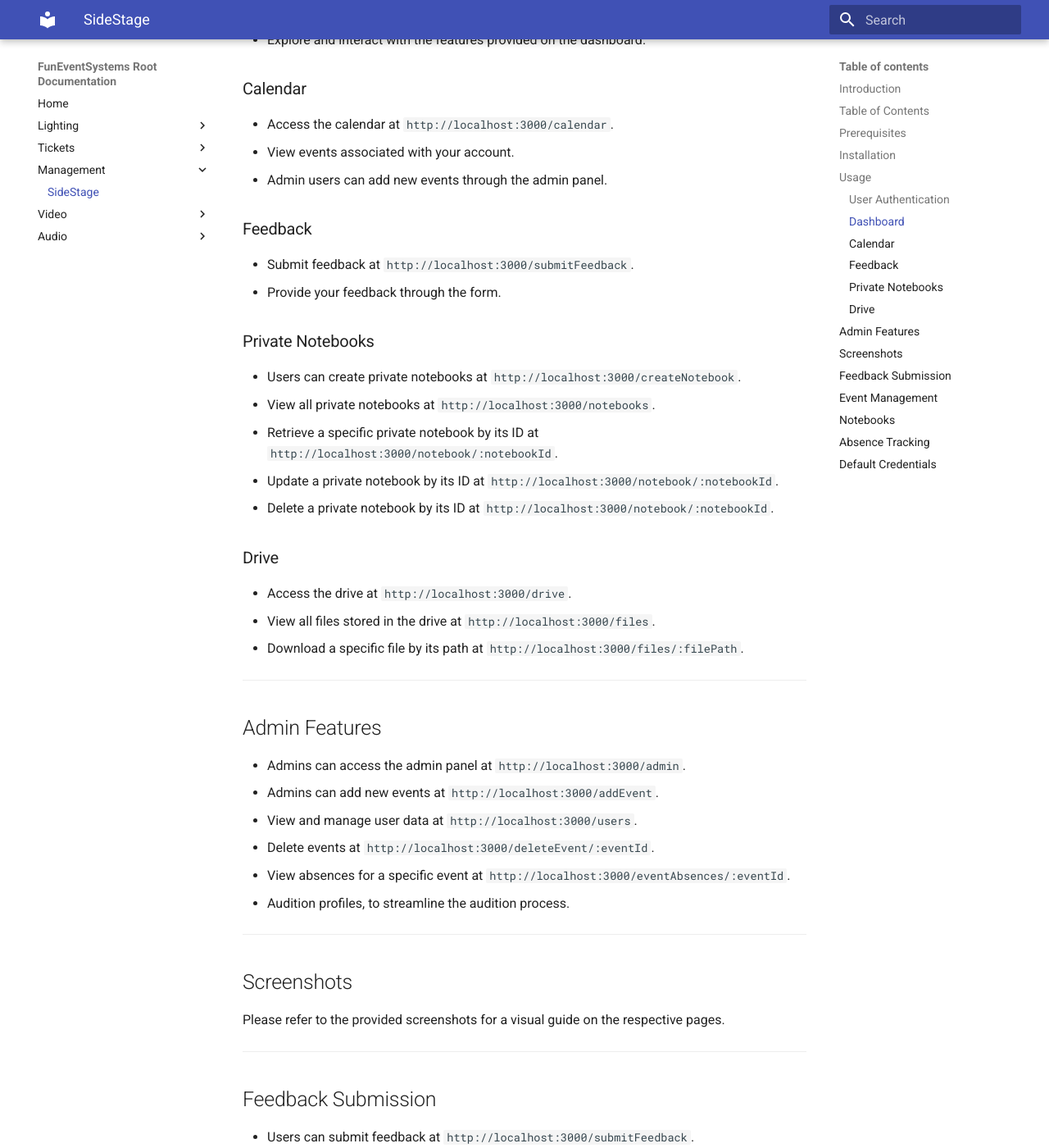
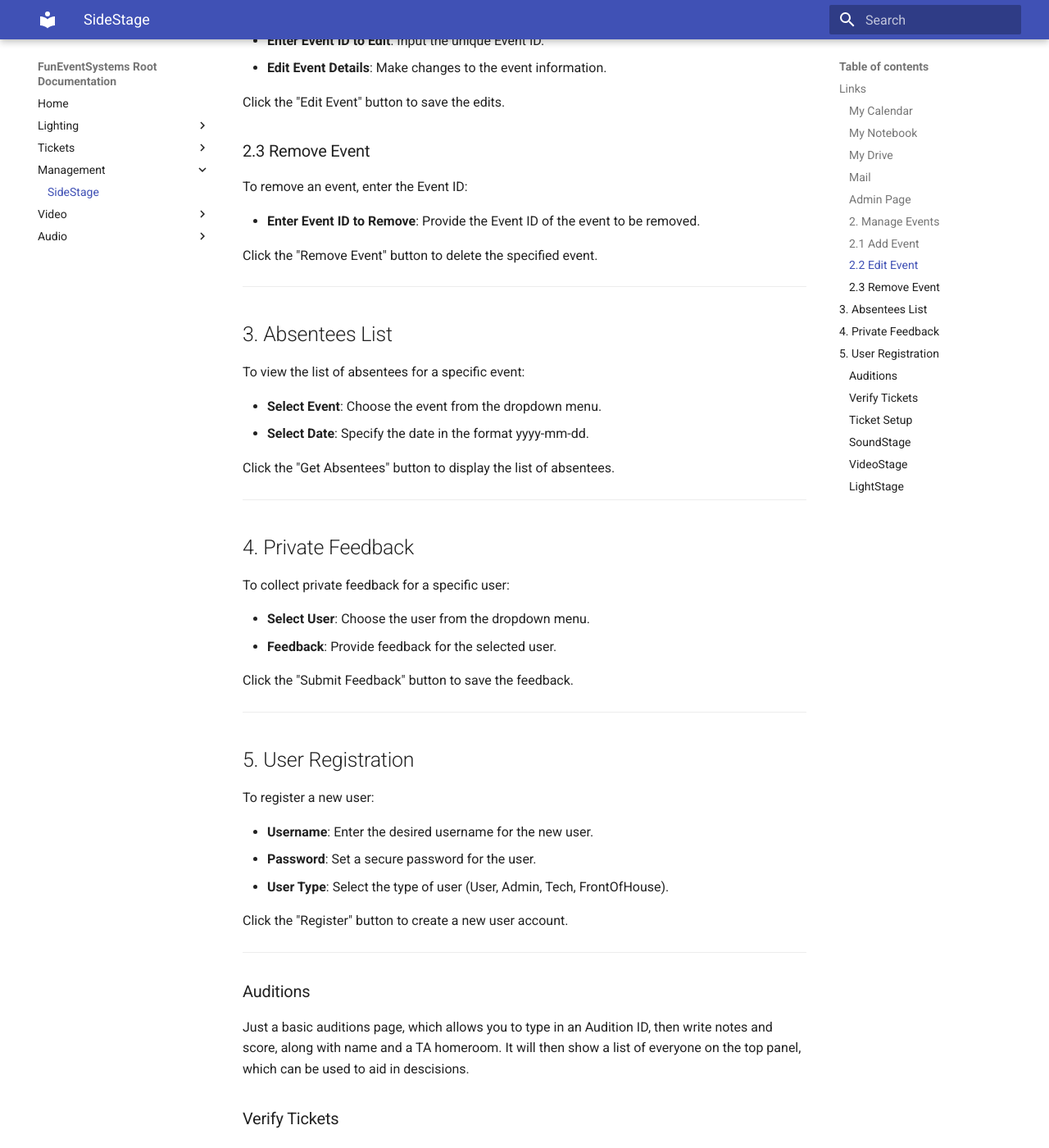
Before and after one commit to funeventsystems/documentation, an MkDocs documentation site: the page built from docs/team-manager.md, in a window 1280 px wide and 1400 px high, scrolled down 1855 px. Shown: the whole window at 82% size. Built offline with MkDocs 1.6.1 and Material for MkDocs 9.7.7, drawn with Linux system fonts in a browser that asks for light colours; some of the changed text lies outside the part shown.

Commit message:
Update team-manager.md

```diff
--- a/docs/team-manager.md
+++ b/docs/team-manager.md
@@ -1,156 +1,107 @@
-
 # SideStage Documentation
 
-## Introduction
+----
+After logging into sideStage you will be presented with a menu. This menu has a list of pages, clicking on the "Admin Links" text will open up the admin links.
 
-Welcome to the documentation for the SideStage application. This software is designed to facilitate team management by providing a suite of features including user authentication, calendar management, feedback submission, private notebooks, and drive functionalities. This documentation will guide you through the installation, setup, and usage of the application.
+## Links
+1. My Calendar
+2. My Notebook
+3. My Drive
+4. Mail
+5. Admin Page
+6. Auditions
+7. Verify Tickets
+8. Ticket Setup
+9. soundStage
+10. videoStage
+11. lightStage
+12. Logout
 
-## Table of Contents
+### My Calendar
+Stay up-to-date with the latest events happening, these events can be shared within the admin page. You can also mark absences on the individual events.
 
-1.  Prerequisites
-2.  Installation
-3.  Usage
-    -   User Authentication
-    -   Dashboard
-    -   Calendar
-    -   Feedback
-    -   Private Notebooks
-    -   Drive
-4.  Admin Features
-5.  Screenshots
-6.  Feedback Submission
-7.  Event Management
-8.  Notebooks
-9.  Absence Tracking
-10.  Default Credentials
+### My Notebook
+Write down those last-minute ideas when you don't have a pen and paper. Keep all of your notebooks private... and we don't have a delete button, so you can keep all of your good ideas.
+### My Drive
+A bit of a misnomer, this is just the shared drive among all of the members of the show, files can be added on the server in the data/media folder. An upload button may be added later for admins.
+### Mail
+Just another name for the private feedback, which can be added on the admin page for individual users.
+### Admin Page
+This page has everything you need on it.
+### 2. Manage Events
 
-----------
+### 2.1 Add Event
+To add a new event, provide the following information:
 
-## Prerequisites
+- **Title**: Enter the title of the event.
+- **Date**: Specify the date in the format yyyy-mm-dd.
+- **Users**: List of users attending the event.
+- **Description**: Add a brief description of the event.
+- **Color**: Choose a color for the event.
 
-Before installing and running the application, ensure that you have the following prerequisites installed on your system:
+Click the "Add Event" button to save the event details.
 
--   Node.js
--   npm (Node Package Manager)
+### 2.2 Edit Event
 
-----------
+To edit an existing event, enter the Event ID and modify the necessary details:
 
-## Installation
+- **Enter Event ID to Edit**: Input the unique Event ID.
+- **Edit Event Details**: Make changes to the event information.
 
-1.  Clone the repository to your local machine:
+Click the "Edit Event" button to save the edits.
 
+### 2.3 Remove Event
 
+To remove an event, enter the Event ID:
 
-    `git clone https://github.com/gmanandmarbles/drama-team-management.git`
+- **Enter Event ID to Remove**: Provide the Event ID of the event to be removed.
 
-2.  Navigate to the project directory:
+Click the "Remove Event" button to delete the specified event.
 
+---
 
+## 3. Absentees List
 
-    `cd drama-team-management`
+To view the list of absentees for a specific event:
 
-3.  Install the required dependencies:
+- **Select Event**: Choose the event from the dropdown menu.
+- **Select Date**: Specify the date in the format yyyy-mm-dd.
 
+Click the "Get Absentees" button to display the list of absentees.
 
+---
 
-    `npm install`
+## 4. Private Feedback
 
+To collect private feedback for a specific user:
 
-----------
+- **Select User**: Choose the user from the dropdown menu.
+- **Feedback**: Provide feedback for the selected user.
 
-## Usage
+Click the "Submit Feedback" button to save the feedback.
 
-### User Authentication
+---
 
--   Access the login page by navigating to `http://localhost:3000/login`.
--   Enter your username and password to log in.
--   If authentication is successful, you will be redirected to the dashboard.
+## 5. User Registration
 
-### Dashboard
+To register a new user:
 
--   The dashboard is accessible at `http://localhost:3000/dashboard`.
--   Explore and interact with the features provided on the dashboard.
+- **Username**: Enter the desired username for the new user.
+- **Password**: Set a secure password for the user.
+- **User Type**: Select the type of user (User, Admin, Tech, FrontOfHouse).
 
-### Calendar
+Click the "Register" button to create a new user account.
 
--   Access the calendar at `http://localhost:3000/calendar`.
--   View events associated with your account.
--   Admin users can add new events through the admin panel.
-
-### Feedback
-
--   Submit feedback at `http://localhost:3000/submitFeedback`.
--   Provide your feedback through the form.
-
-### Private Notebooks
-
--   Users can create private notebooks at `http://localhost:3000/createNotebook`.
--   View all private notebooks at `http://localhost:3000/notebooks`.
--   Retrieve a specific private notebook by its ID at `http://localhost:3000/notebook/:notebookId`.
--   Update a private notebook by its ID at `http://localhost:3000/notebook/:notebookId`.
--   Delete a private notebook by its ID at `http://localhost:3000/notebook/:notebookId`.
-
-### Drive
-
--   Access the drive at `http://localhost:3000/drive`.
--   View all files stored in the drive at `http://localhost:3000/files`.
--   Download a specific file by its path at `http://localhost:3000/files/:filePath`.
-
-----------
-
-## Admin Features
-
--   Admins can access the admin panel at `http://localhost:3000/admin`.
--   Admins can add new events at `http://localhost:3000/addEvent`.
--   View and manage user data at `http://localhost:3000/users`.
--   Delete events at `http://localhost:3000/deleteEvent/:eventId`.
--   View absences for a specific event at `http://localhost:3000/eventAbsences/:eventId`.
--   Audition profiles, to streamline the audition process.
-----------
-
-## Screenshots
-
-Please refer to the provided screenshots for a visual guide on the respective pages.
-
-----------
-
-## Feedback Submission
-
--   Users can submit feedback at `http://localhost:3000/submitFeedback`.
--   Feedback is stored securely and can be viewed by admins.
-
-----------
-
-## Event Management
-
--   Admins can manage events at `http://localhost:3000/admin`.
--   Add new events at `http://localhost:3000/addEvent`.
--   Delete events at `http://localhost:3000/deleteEvent/:eventId`.
-
-----------
-## Notebooks
--   Users can create private notebooks to write down things, in between rehearsals.
-
-----------
-
-## Absence Tracking
-
--   Users can mark their absence for a specific event at `http://localhost:3000/markAbsence/:eventId`.
--   Admins can view event absences at `http://localhost:3000/eventAbsences/:eventId`.
-
-----------
-
-## Default Credentials
-
--   **Admin user:**
-
-    -   Username: `admin`
-    -   Password: `adminpassword`
--   **Normal user:**
-
-    -   Username: `user`
-    -   Password: `password`
--   **Test user:**
-
-    -   Username: `test`
-    -   Password: `test`
+---
+### Auditions
+Just a basic auditions page, which allows you to type in an Audition ID, then write notes and score, along with name and a TA homeroom. It will then show a list of everyone on the top panel, which can be used to aid in descisions.
+### Verify Tickets
+The page to verify the tickets on shownight.
+### Ticket Setup
+The page to setup the tickets on, its a basic page. Which is covered in different documentation for the ticket system itself.
+### SoundStage
+Has it's own documentation page.
+### VideoStage
+Has it's own documentation page.
+### LightStage
+Has it's own documentation page.
```
